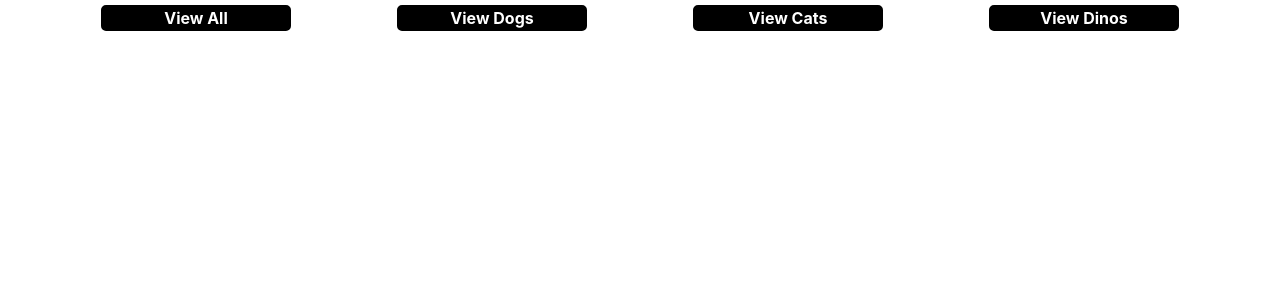
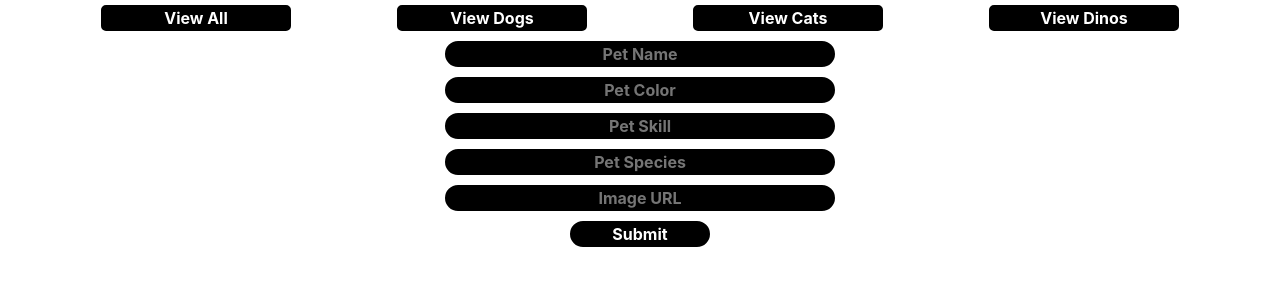
Before and after one commit to brocbuhler/LAB-pet-adoption, a plain HTML site: page index.html in a window 1280 px wide. Drawn offline with nearby package versions, Linux system fonts and the light colour scheme.

Commit message:
mid step 4 error on line 264

```diff
--- a/index.html
+++ b/index.html
@@ -15,8 +15,15 @@
  </head>
  <body>
   <div id="animals">
-
   </div>
+  <form id="whole-form">
+    <input class="field-el" id="name" placeholder="Pet Name">
+    <input class="field-el" id="color" placeholder="Pet Color">
+    <input class="field-el" id="specialSkill" placeholder="Pet Skill">
+    <input class="field-el" id="type" placeholder="Pet Species">
+    <input class="field-el" id="image" placeholder="Image URL">
+    <input type="submit" id="submit-el"></input>
+  </form>
   <script src="main.js"></script>
  </body>
  </html>
--- a/main.css
+++ b/main.css
@@ -22,6 +22,33 @@
   height: 200px;
   border-radius: 25px;
 }
-.a {
+.field-el {
+  display: block;
+  margin: auto;
+  width: 400px;
   background-color: black;
+  color: white;
+  border: 5px solid white;
+  font-weight: bolder;
+  border-radius: 25px;
+  text-align: center;
 }
+.field-el:hover {
+  background-image: linear-gradient(purple, hotpink);
+  text-shadow: 0px 0px 3px black;
+}
+#submit-el {
+  display: block;
+  margin: auto;
+  width: 150px;
+  background-color: black;
+  color: white;
+  border: 5px solid white;
+  font-weight: bolder;
+  border-radius: 50px;
+  text-align: center;
+}
+#submit-el:hover {
+  background-image: linear-gradient(purple, hotpink);
+  text-shadow: 0px 0px 3px black;
+}
--- a/main.js
+++ b/main.js
@@ -1,4 +1,4 @@
-const pets = [
+let pets = [
     {
       id: 1,
       name: "Dusty",
@@ -245,15 +245,32 @@ function viewData(x) {
     console.log(x[i]);
   }
 }
+let submitInput = document.querySelector("#submit");
 let viewBtn = document.querySelector("#all-el");
 let dogsBtn = document.querySelector("#dogs-el");
 let catsBtn = document.querySelector("#cats-el");
 let dinosBtn = document.querySelector("#dinos-el");
 let renderHTMLLocation = document.querySelector("#animals");
+let form = document.querySelector('form')
 viewBtn.addEventListener("click", renderPets);
 dogsBtn.addEventListener("click", renderDogs);
 catsBtn.addEventListener("click", renderCats);
 dinosBtn.addEventListener("click", renderDinos);
+submitInput.addEventListener("click", renderNewPets);
+function renderNewPets() {
+  e.preventDefault();
+  let newPet = {
+    id: pets.length + 1,
+    name: document.querySelector("#name").value,
+    color: document.querySelector("#color").value,
+    specialSkill: document.querySelector("#specialSkill").value,
+    type: document.querySelector("#type").value,
+    imageUrl: document.querySelector("#image").value
+}
+pets.push(newPet);
+renderPets();
+form.reset();
+}
 function renderPets() {
   let content = ''
  for (let i = 0; i < pets.length; i++) {
```
